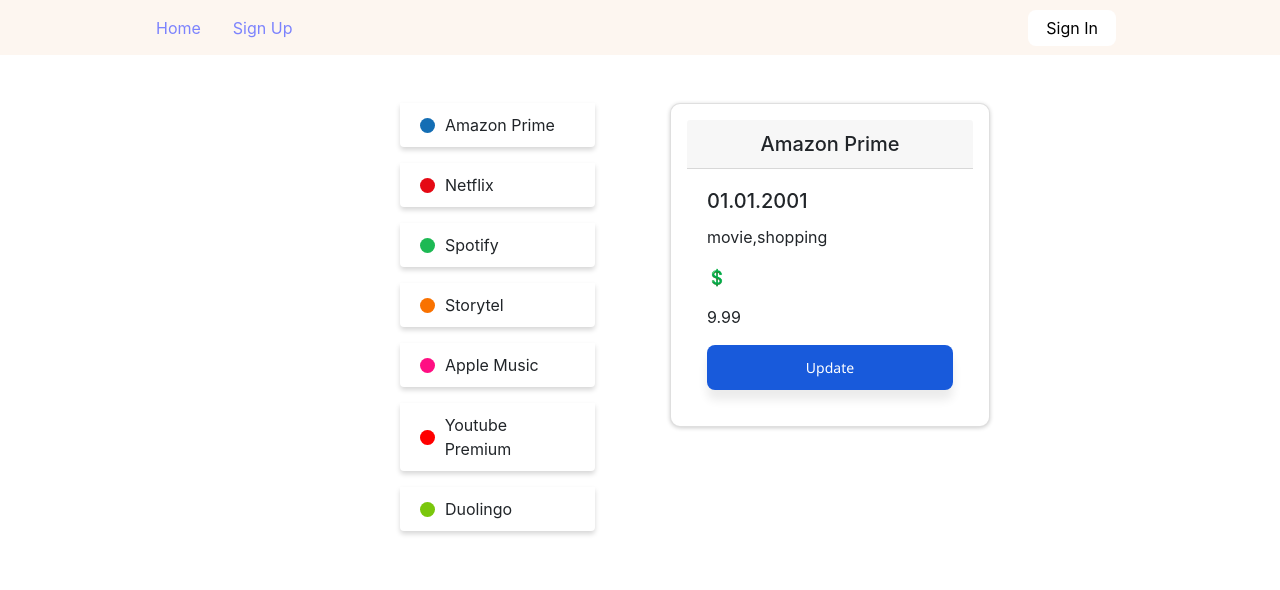
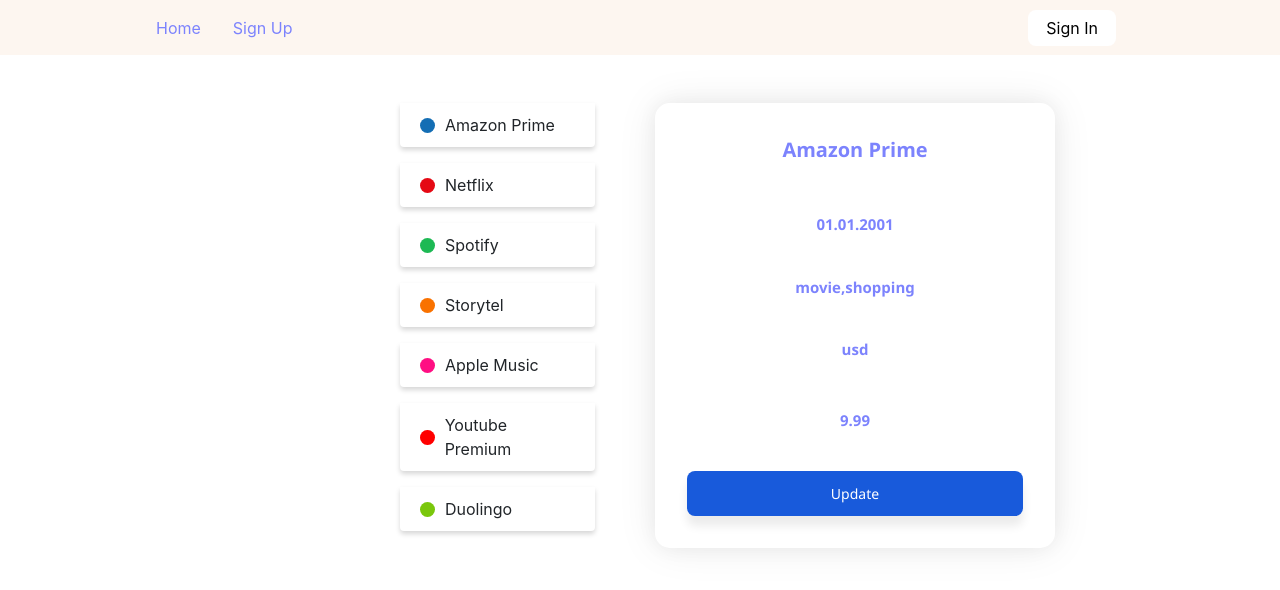
Before and after one commit to aardaipek/subscriptions-web-react, a React (Create React App) app: page /home in a window 1280 px wide. Both pictures are taken after a click on the item "Amazon Prime". Shown: the top 590 px of the page. Built offline with nearby package versions, Linux system fonts and the light colour scheme; no server answers.

Commit message:
detail card updated

```diff
--- a/src/components/subscriptions/SubscriptionDetail.js
+++ b/src/components/subscriptions/SubscriptionDetail.js
@@ -1,29 +1,77 @@
-import {ListGroup, Row, Col,Card, Container } from "react-bootstrap";
+import styled, { css } from "styled-components";
+
 import Button from "../ui-components/common/Button";
+import Heading from "../ui-components/common/Heading";
+import { fontFamily } from "../ui-components/ConstantStyles";
 
 function SubscriptionDetail(props) {
+  return (
+    <CardWrapper>
+      <CardHeaderWrapper>
+        <Heading fontSize="20px" text={props.record.title}></Heading>
+      </CardHeaderWrapper>
+      <CardBody>
+        <CardFieldWrapper>
+          <Heading fontSize="15px" text={props.record.payCycle}></Heading>
+        </CardFieldWrapper>
 
-  return (
-    <Container style={layoutStyle}>
-      <Card style={cardStyle}>
-        <Card.Header className="text-center" as="h5">{props.record.title}</Card.Header>
-        <Card.Body>
-          <Card.Title>{props.record.payCycle}</Card.Title>
-          <Card.Text>{props.record.type}</Card.Text>
-          <Card.Text>{props.record.currency == "usd" ? '💲' : "tl"}</Card.Text>
-          <Card.Text>{props.record.total}</Card.Text>
+        <CardFieldWrapper>
+          <Heading fontSize="15px" text={props.record.type}></Heading>
+        </CardFieldWrapper>
+
+        <CardFieldWrapper>
+          <Heading fontSize="15px" text={props.record.currency}></Heading>
+        </CardFieldWrapper>
+
+        <CardFieldWrapper>
+          <Heading fontSize="15px" text={props.record.total}></Heading>
+        </CardFieldWrapper>
+
+        <CardFieldWrapper>
           <Button bg="tertiary" bold="none" color="light" text="Update"></Button>
-        </Card.Body>
-      </Card>
-    </Container>
+        </CardFieldWrapper>
+      </CardBody>
+    </CardWrapper>
   );
 }
 
-const layoutStyle = {
-  marginTop: "48px",
-};
-const cardStyle= {
-  borderRadius: "10px"
-}
+const CardWrapper = styled.div`
+  overflow: hidden;
+  padding: 0 0 32px;
+  margin: 48px auto 0;
+  width: 400px;
+  font-family: ${fontFamily};
+  box-shadow: 0 0 20px rgba(0, 0, 0, 0.05), 0 0px 40px rgba(0, 0, 0, 0.08);
+  border-radius: 15px;
+`;
+
+const CardHeaderWrapper = styled.header`
+  padding-top: 32px;
+  padding-bottom: 32px;
+`;
+
+const CardBody = styled.div`
+  padding-right: 32px;
+  padding-left: 32px;
+`;
+
+const CardFieldWrapper = styled.fieldset`
+  position: relative;
+  padding: 0;
+  margin: 0;
+  border: 0;
+
+  & + & {
+    margin-top: 24px;
+  }
+
+  &:nth-last-of-type(2) {
+    margin-top: 32px;
+  }
+
+  &:last-of-type {
+    text-align: center;
+  }
+`;
 
 export default SubscriptionDetail;
```
